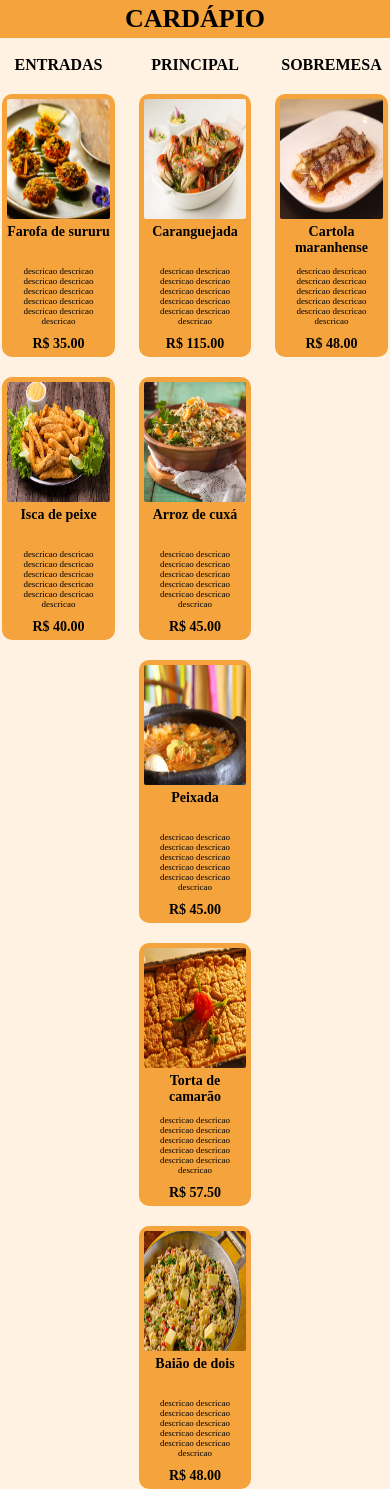
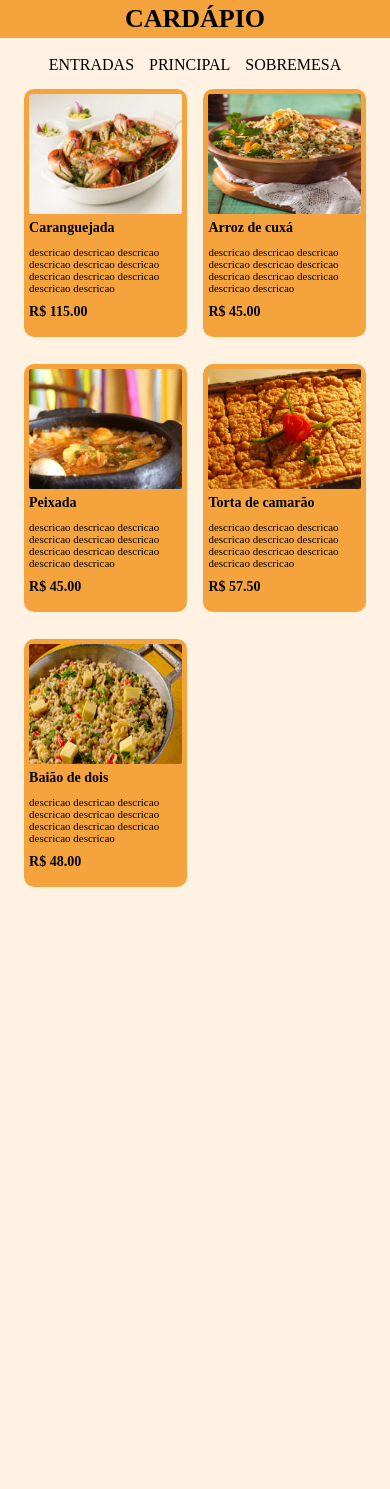
Before and after one commit to hitvizeris/TCC, a Flask app: page /cardapio in a window 390 px wide. After the commit the page ends 887 px from the top, so only its background shows below. Run offline with Flask 3, Linux system fonts and the light colour scheme; data comes from the database, SQL or seed files in the repository.

Commit message:
jajdflka

```diff
--- a/static/css/cardapio.css
+++ b/static/css/cardapio.css
@@ -3,6 +3,7 @@
     top: 0;
 }
 body{
+    height: 100%;
     background-color: #4c3b34;
 }
 
@@ -16,16 +17,19 @@ body{
 
 .divPrincipal{
     background-color: #fff2e2;
-    height: 100vh;
+    height: 100%;
     width: 80%;
     margin: 0 auto;
 }
 
-.comidas{
+.comidas01{
     background-color: #fff2e2;
     width: 100%;
     display: flex;
     justify-content: space-between;
+}
+.comidas02{
+    display: none;
 }
 
 .divCategoria{
@@ -58,6 +62,7 @@ body{
 .espaco{
     height: 16px;
 }
+
 @media (max-width: 1500px) {
     .divCategoria h1{
         font-size: 25px;
@@ -70,7 +75,7 @@ body{
         height:250px;
     }
 }
-@media (max-width: 500px){
+@media (max-width: 750px) {
     .divCategoria{
         gap: 20px;
     }
@@ -105,3 +110,40 @@ body{
         height: 10px;
     }
 }
+@media (max-width: 500px){
+    .comidas01{
+        display: none;
+    }
+    .comidas02{
+        display: flex;
+        justify-content: center;
+        flex-direction: column;
+    }
+    #cabecalho{
+        display: flex;
+        justify-content: center;
+        gap: 15px;
+        margin-bottom: 4%;
+    }
+    #cabecalho a{
+        text-decoration: none;
+        color: black;
+    }
+    #main{
+        display: grid;
+        justify-items: center;
+        grid-template-columns: repeat(2, 1fr);
+        grid-auto-rows: 275px;
+        margin: 0 4%;
+    }
+    .divPrato{
+        margin-bottom: 15%;
+        width: 85%;
+    }
+    .hNome{
+        height: 16px;
+    }
+    .divPrato p{
+        font-size: 11px;
+    }
+}
--- a/static/css/quem.css
+++ b/static/css/quem.css
@@ -45,6 +45,10 @@ h2{
     padding-left: 3%;
     color: #F2E6D8;
 }
+#p{
+    width: 80%;
+    margin: 0 auto;
+}
 @media (max-width: 500px) {
     h1{
         font-size: 28px;
--- a/static/css/style.css
+++ b/static/css/style.css
@@ -207,6 +207,12 @@ menu ul li{
     margin-top: 3%;
     margin-bottom: 3%;
 }
+@media (max-width: 1400px) {
+    #fotoInicio{
+        height: 60%;
+        width: 60%;
+    }
+}
 @media (max-width: 999px) {
     .logoTitulo{
         padding-left: 1%;
--- a/templates/cardapio.html
+++ b/templates/cardapio.html
@@ -10,8 +10,25 @@
     <div class="divPrincipal">
     <h1 class="titulo">CARDÁPIO</h1><br>
 
-        <div class="comidas">
+        <div class="comidas02">
+            <div id="cabecalho">
+                <a href="#">ENTRADAS</a>
+                <a href="#">PRINCIPAL</a>
+                <a href="#">SOBREMESA</a>
+            </div>
+            <div id="main">
+                {% for prato in dadosPrincipal %}
+                <div class="divPrato">
+                <img src="{{ prato.imagem }}" class="imgPrato">
+                    <h2 class="hNome">{{prato.nome}}</h2><div class="espaco"></div>
+                    <p> {{prato.descricao}}</p><div class="espaco"></div>
+                    <h2>R$ {{prato.preco}}0</h2>
+                </div>
+                {% endfor %}
+            </div>
+        </div>
 
+        <div class="comidas01">
             <div class="divCategoria">
                 <h1>ENTRADAS</h1>
 
--- a/templates/quemsomos.html
+++ b/templates/quemsomos.html
@@ -9,8 +9,9 @@
 <body>
     <div class="principal">
         <h1>Quem Somos</h1>
-        <p>
-             O restaurante Tempero Maranhense é especializado em pratos típicos
+        <br>
+        <p id="p">
+            O restaurante Tempero Maranhense é especializado em pratos típicos
         da culinária maranhense, trazendo sabores autênticos e
          inesquecíveis. Venha experimentar o melhor da nossa tradição!
         </p>
```
